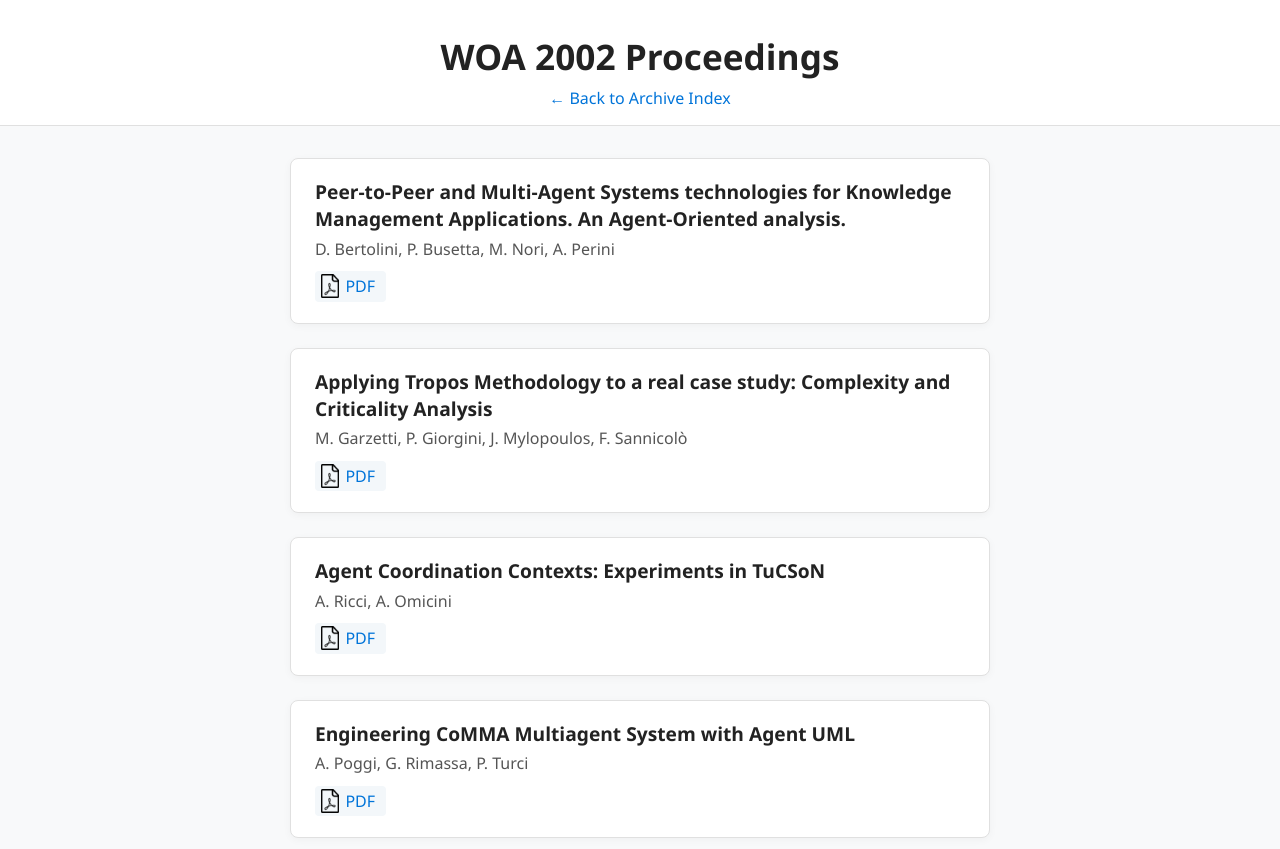
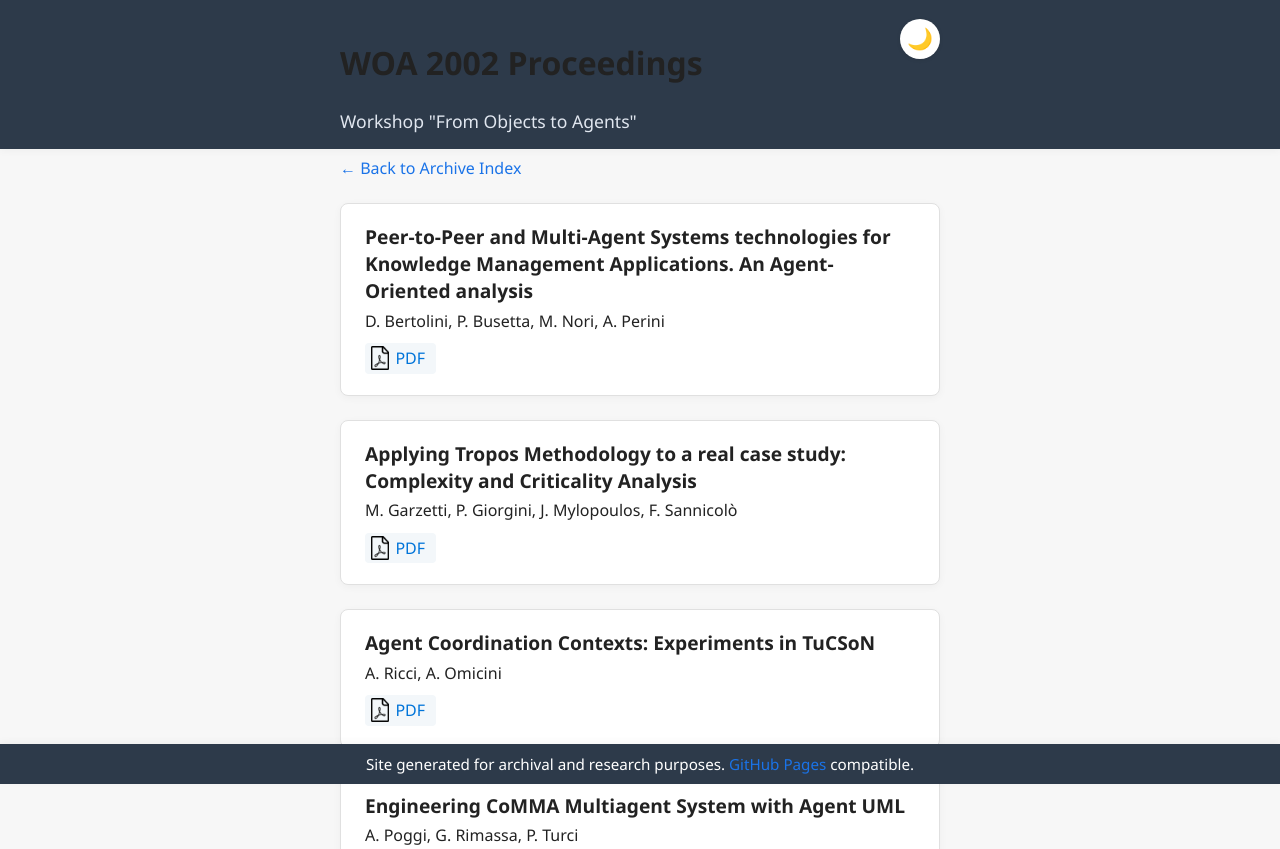
Before and after one commit to GiuseppeVizzari/WOA-proceedings-archive, a plain HTML site: page woa-2002.html in a window 1280 px wide. Shown: the top 849 px of the page. Drawn offline with Linux system fonts and the light colour scheme.

Commit message:
Style changes

```diff
--- a/static/style.css
+++ b/static/style.css
@@ -1,55 +1,190 @@
+:root {
+  --background: #f7f7f7;
+  --foreground: #222;
+  --header-footer-bg: #2d3a4a;
+  --header-footer-fg: #fff;
+  --accent: #b71c1c;
+  --link: #1a73e8;
+  --toggle-bg: #fff;
+  --toggle-fg: #222;
+  --subtitle: #e0e6ef;
+  --heading: #222;
+}
+
+body[data-theme='dark'] {
+  --background: #181a1b;
+  --foreground: #f7f7f7;
+  --header-footer-bg: #23272e;
+  --header-footer-fg: #fff;
+  --accent: #ff5252;
+  --link: #8ab4f8;
+  --toggle-bg: #23272e;
+  --toggle-fg: #fff;
+  --subtitle: #b0b8c7;
+  --heading: #f7f7f7;
+}
+
 body {
-  font-family: 'Segoe UI', 'Arial', sans-serif;
-  background: #f8f9fa;
-  color: #222;
+  background: var(--background);
+  color: var(--foreground);
+  margin: 0;
+  font-family: 'Segoe UI', Arial, sans-serif;
+  min-height: 100vh;
+  transition: background 0.3s, color 0.3s;
+}
+
+#site-header {
+  background: var(--header-footer-bg);
+  color: var(--header-footer-fg);
+  position: fixed;
+  top: 0;
+  left: 0;
+  width: 100%;
+  z-index: 1000;
+  box-shadow: 0 2px 8px rgba(0,0,0,0.04);
+}
+
+#site-header .header-inner {
+  max-width: 600px;
+  margin: 0 auto;
+  display: flex;
+  align-items: stretch;
+  justify-content: space-between;
+  padding: 1.2rem 1.5rem 1rem 1.5rem;
+}
+
+.header-content {
+  display: flex;
+  flex-direction: column;
+  justify-content: center;
+  height: 100%;
+}
+
+#theme-toggle {
+  background: var(--toggle-bg);
+  color: var(--toggle-fg);
+  border: none;
+  border-radius: 50%;
+  width: 40px;
+  height: 40px;
+  font-size: 1.3rem;
+  cursor: pointer;
+  margin-left: 1rem;
+  transition: background 0.3s, color 0.3s;
+  box-shadow: 0 1px 4px rgba(0,0,0,0.08);
+}
+
+#site-footer {
+  background: var(--header-footer-bg);
+  color: var(--header-footer-fg);
+  position: fixed;
+  bottom: 0;
+  left: 0;
+  width: 100%;
+  text-align: center;
+  padding: 0;
+  font-size: 0.95rem;
+  z-index: 1000;
+  box-shadow: 0 -2px 8px rgba(0,0,0,0.04);
+  height: 40px;
+  min-height: 40px;
+}
+
+.footer-inner {
+  max-width: 600px;
+  margin: 0 auto;
+  padding: 0 1.5rem;
+  height: 100%;
+  display: flex;
+  flex-direction: column;
+  justify-content: center;
+  align-items: center;
+  margin-bottom: 0;
+  padding-bottom: 0;
+}
+
+#site-footer p {
   margin: 0;
   padding: 0;
+  text-align: center;
+  width: 100%;
+  margin-bottom: 0;
+  padding-bottom: 0;
 }
-header {
-  background: #fff;
-  border-bottom: 1px solid #e0e0e0;
-  padding: 2rem 1rem 1rem 1rem;
-  text-align: center;
+
+main {
+  max-width: 600px;
+  margin: 0 auto;
+  padding: var(--header-height, 110px) 1rem 1rem 1rem;
+  padding-bottom: 50px;
 }
-h1 {
-  margin: 0 0 0.2em 0;
-  font-size: 2.2rem;
-  font-weight: 700;
+
+a {
+  color: var(--link);
+  text-decoration: none;
+  transition: color 0.2s;
 }
-.subtitle {
-  color: #666;
-  font-size: 1.1rem;
-  margin-bottom: 0.5em;
+a:hover {
+  color: var(--accent);
 }
-nav a {
-  color: #0074d9;
+
+.back-link {
+  display: inline-block;
+  margin-bottom: 1.5rem;
+  padding-top: 0.5rem;
+  color: var(--link);
+  font-size: 1rem;
   text-decoration: none;
-  font-size: 1rem;
+  font-weight: 500;
+  transition: color 0.2s;
 }
-nav a:hover {
+.back-link:hover {
+  color: var(--accent);
   text-decoration: underline;
 }
-main {
-  max-width: 700px;
-  margin: 2rem auto;
-  padding: 0 1rem;
-}
+
 .years-list ul {
   list-style: none;
   padding: 0;
-  margin: 2rem 0;
+  margin: 0;
 }
 .years-list li {
-  margin: 1.2em 0;
+  margin: 1.2rem 0;
   font-size: 1.2rem;
+  display: flex;
+  align-items: center;
+}
+.years-list .count {
+  margin-left: 0.7em;
+  color: var(--accent);
+  font-size: 1rem;
+}
+
+.subtitle {
+  font-size: 1.1rem;
+  font-weight: 400;
+  color: var(--subtitle);
+  margin: 0.2em 0 0 0;
+  opacity: 1;
+}
+
+h1, h3, .paper-title {
+  color: var(--heading);
+}
+
+.paper-card,
+.paper-card h2,
+.paper-card .paper-title,
+.paper-card .paper-meta {
+  color: #222;
 }
 .years-list a {
   font-weight: 600;
-  color: #222;
+  color: var(--heading);
   text-decoration: none;
 }
 .years-list a:hover {
-  color: #0074d9;
+  color: var(--accent);
 }
 .count {
   color: #888;
--- /dev/null
+++ b/static/theme-toggle.js
@@ -0,0 +1,36 @@
+// Theme toggle logic
+const toggleBtn = document.getElementById('theme-toggle');
+const prefersDark = window.matchMedia('(prefers-color-scheme: dark)').matches;
+
+function setTheme(theme) {
+  document.body.setAttribute('data-theme', theme);
+  localStorage.setItem('theme', theme);
+  toggleBtn.textContent = theme === 'dark' ? '☀️' : '🌙';
+}
+
+function toggleTheme() {
+  const current = document.body.getAttribute('data-theme') || (prefersDark ? 'dark' : 'light');
+  setTheme(current === 'dark' ? 'light' : 'dark');
+}
+
+toggleBtn.addEventListener('click', toggleTheme);
+
+// On load, set theme from localStorage or system preference
+(function() {
+  const saved = localStorage.getItem('theme');
+  if (saved) {
+    setTheme(saved);
+  } else {
+    setTheme(prefersDark ? 'dark' : 'light');
+  }
+})();
+
+// Robust header height fix for main content
+function setHeaderHeightVar() {
+  const header = document.getElementById('site-header');
+  if (header) {
+    document.body.style.setProperty('--header-height', header.offsetHeight + 'px');
+  }
+}
+window.addEventListener('DOMContentLoaded', setHeaderHeightVar);
+window.addEventListener('resize', setHeaderHeightVar);
--- a/woa-2002.html
+++ b/woa-2002.html
@@ -5,17 +5,24 @@
   <meta name="viewport" content="width=device-width, initial-scale=1.0">
   <title>WOA 2002 Proceedings</title>
   <link rel="stylesheet" href="static/style.css">
+  <script defer src="static/theme-toggle.js"></script>
 </head>
 <body>
-  <header>
-    <h1>WOA 2002 Proceedings</h1>
-    <nav><a href="index.html">&larr; Back to Archive Index</a></nav>
+  <header id="site-header">
+    <div class="header-inner">
+      <div class="header-content">
+        <h1>WOA 2002 Proceedings</h1>
+        <p class="subtitle">Workshop "From Objects to Agents"</p>
+      </div>
+      <button id="theme-toggle" aria-label="Toggle light/dark mode">🌙</button>
+    </div>
   </header>
   <main>
+    <a href="index.html" class="back-link">&larr; Back to Archive Index</a>
     <section class="papers-list">
 
       <article class="paper-card">
-        <h2 class="paper-title">Peer-to-Peer and Multi-Agent Systems technologies for Knowledge Management Applications. An Agent-Oriented analysis.</h2>
+        <h2 class="paper-title">Peer-to-Peer and Multi-Agent Systems technologies for Knowledge Management Applications. An Agent-Oriented analysis</h2>
         <div class="paper-meta">
           <span class="paper-authors">D. Bertolini, P. Busetta, M. Nori, A. Perini</span>
         </div>
@@ -211,7 +218,7 @@
         <h2 class="paper-title">How to Dynamically Add Roles to Agents</h2>
         <div class="paper-meta">
           <span class="paper-authors">G. Cabri, ,
-	L. FerrariL. Leonardi</span>
+	L. Ferrari,, L. Leonardi</span>
         </div>
 
         <a class="pdf-link" href="pdfs/woa2002/07.pdf" target="_blank" title="Download PDF">
@@ -282,8 +289,10 @@
 
     </section>
   </main>
-  <footer>
-    <p>Site generated for archival and research purposes. <a href="https://github.com/">GitHub Pages</a> compatible.</p>
+  <footer id="site-footer">
+    <div class="footer-inner">
+      <p>Site generated for archival and research purposes. <a href="https://github.com/">GitHub Pages</a> compatible.</p>
+    </div>
   </footer>
 </body>
 </html>
```
Also changed, not shown: index.html (+13 -5 lines), woa-2000.html (+14 -5 lines), woa-2001.html (+18 -9 lines), woa-2003.html (+14 -5 lines), woa-2004.html (+37 -28 lines).
